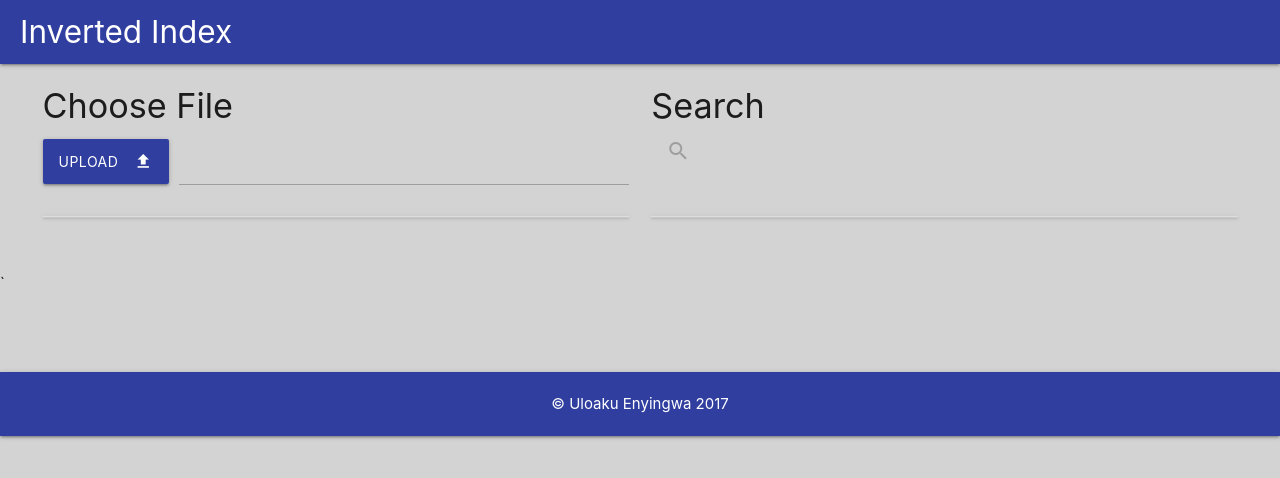
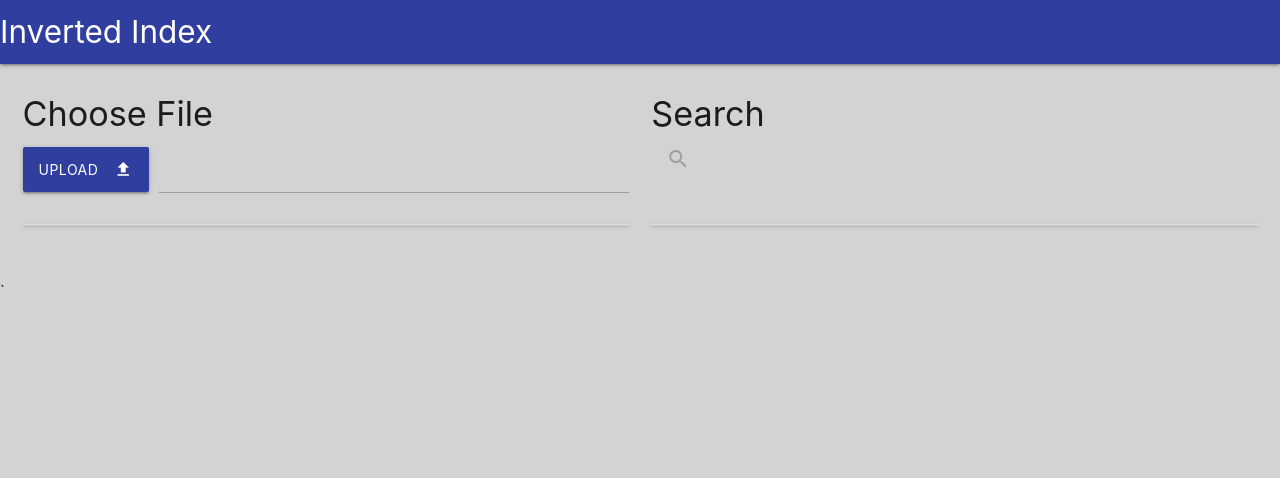
Before and after one commit to andela-uenyingwa/checkpoint1-inverted-index, a website: page src/index.html in a window 1280 px wide. Drawn offline with nearby package versions, Linux system fonts and the light colour scheme.

Commit message:
modify css file

```diff
--- a/src/css/main.css
+++ b/src/css/main.css
@@ -6,27 +6,32 @@ body {
   background-color: #303f9f !important;
 }
 
-.brand-logo {
-  margin-left: 20px;
-}
-
-.row {
-  margin-left: 20px;
-  margin-right: 20px;
+.top {
+  margin-top: 8px;
 }
 
 .create-action {
   margin-top: 30px;
 }
 
-.collapsible, .collapsible-header {
+.createbtn {
+  margin-top: 25px;
+}
+
+.collapsible,
+.collapsible-header {
   background: lightgrey;
+}
+
+.collapsible-body {
+  max-height: 300px;
+  overflow: auto;
 }
 
 footer {
   text-align: center;
-  min-height: 10vh;
+  min-height: 100vh;
   position: fixed;
   width: 100%;
-  margin-top: 85px;
+  margin-top: 540px;
 }
```
